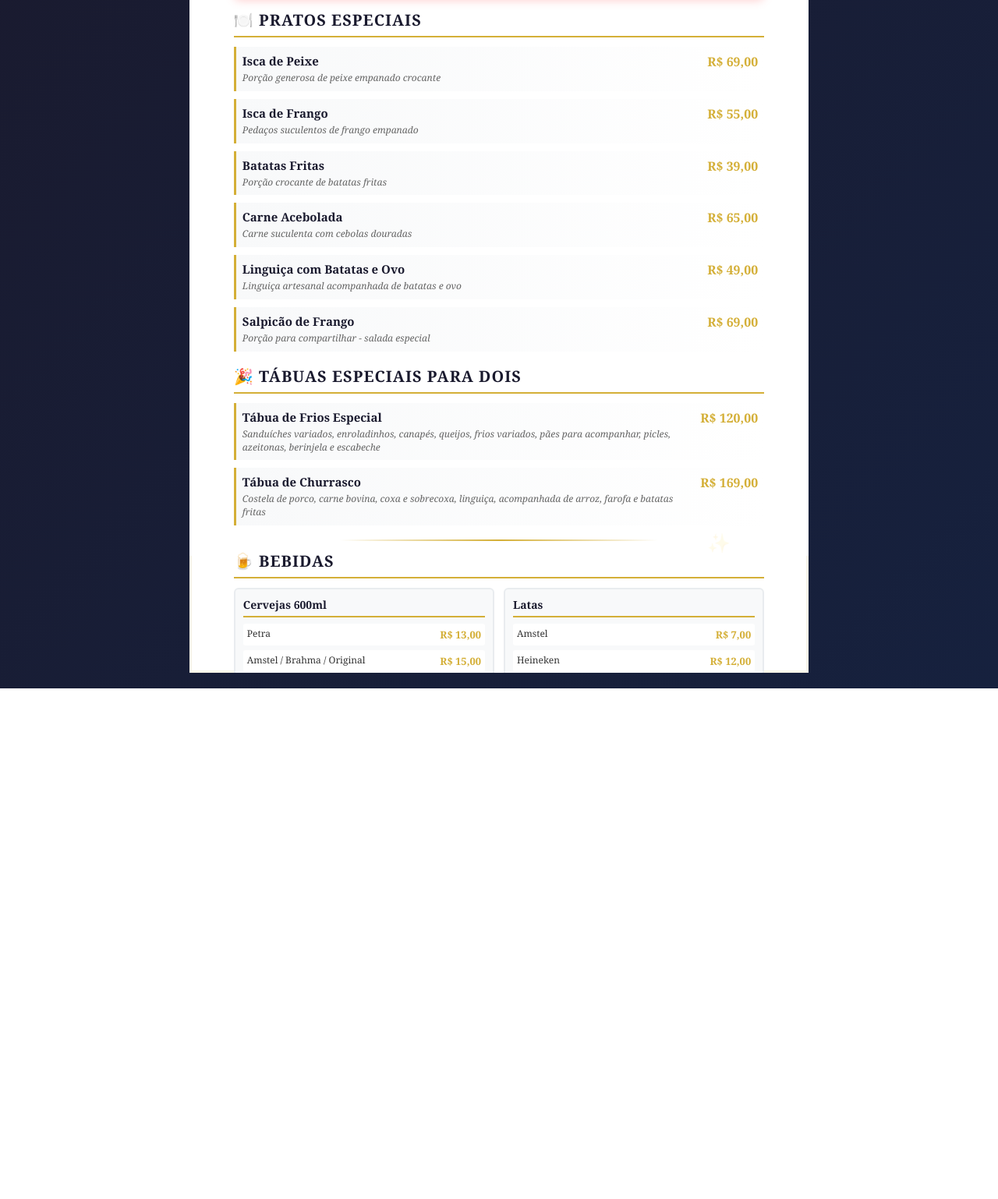
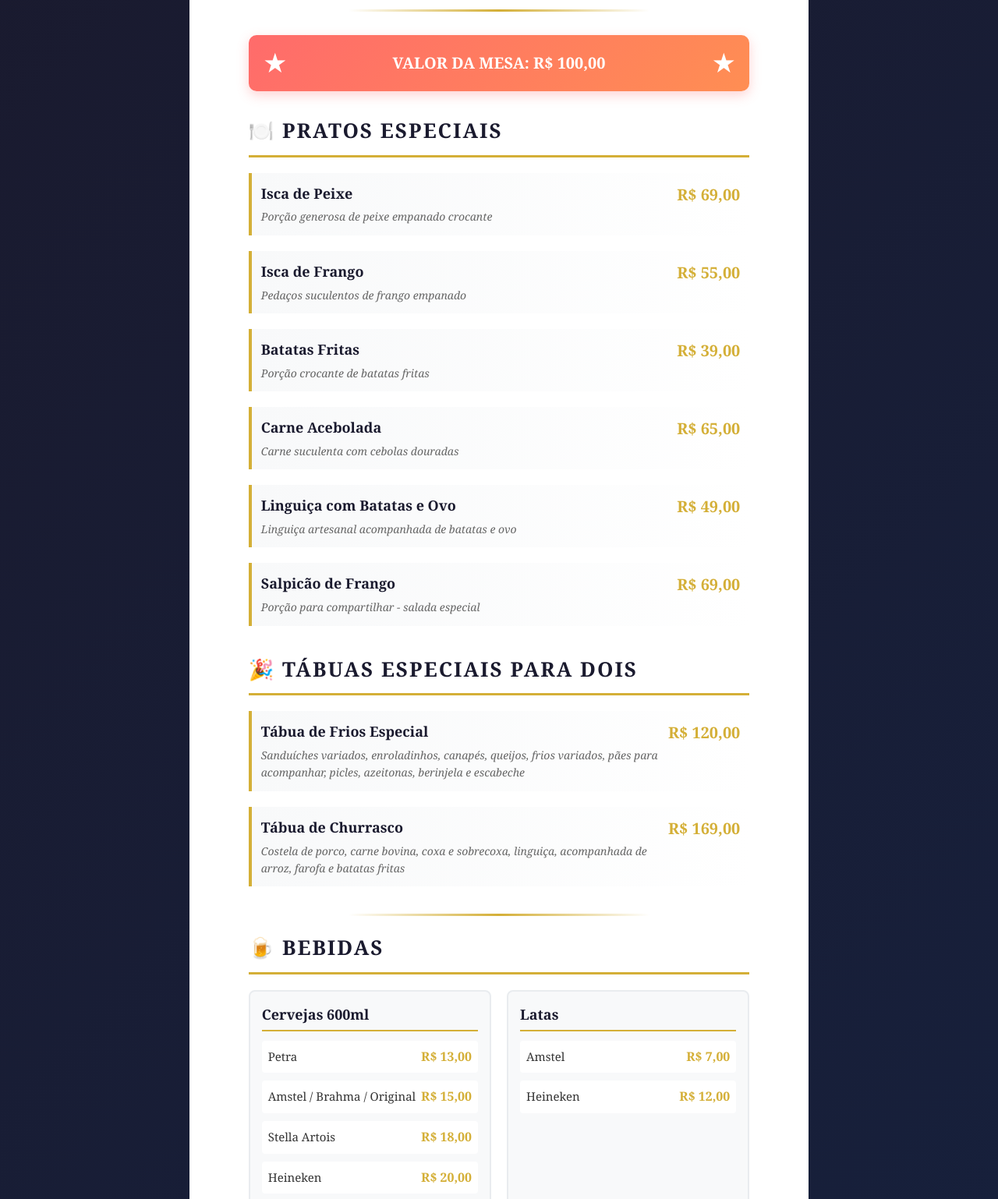
Before and after one commit to francotjayme-cpu/cardapio-hamburtina, a plain HTML site: page index.html in a window 1280 px wide. Shown: the part 280-1818 px from the top of the page at 78% size. Before the commit the page ends 1163 px from the top, so only its background shows below. Drawn offline with Linux system fonts and the light colour scheme.

Commit message:
Update index.html

```diff
--- a/index.html
+++ b/index.html
@@ -13,9 +13,6 @@
             .page {
                 page-break-after: always;
             }
-            .download-btn {
-                display: none;
-            }
         }
 
         * {
@@ -28,44 +25,17 @@
             font-family: 'Georgia', serif;
             background: linear-gradient(135deg, #1a1a2e 0%, #16213e 100%);
             color: #333;
-            line-height: 1.4;
-            padding: 20px;
+            line-height: 1.6;
         }
 
         .page {
             width: 210mm;
-            height: 297mm;
+            min-height: 297mm;
             margin: 0 auto;
             background: #fff;
             position: relative;
             overflow: hidden;
-            padding: 15mm;
-        }
-
-        .download-btn {
-            position: fixed;
-            top: 20px;
-            right: 20px;
-            background: linear-gradient(135deg, #d4af37, #f4d03f);
-            color: #1a1a2e;
-            padding: 15px 30px;
-            border: none;
-            border-radius: 50px;
-            font-size: 16px;
-            font-weight: bold;
-            cursor: pointer;
-            box-shadow: 0 5px 15px rgba(212, 175, 55, 0.4);
-            z-index: 1000;
-            transition: all 0.3s;
-        }
-
-        .download-btn:hover {
-            transform: translateY(-2px);
-            box-shadow: 0 8px 20px rgba(212, 175, 55, 0.6);
-        }
-
-        .download-btn:active {
-            transform: translateY(0);
+            padding: 20mm;
         }
 
         .decorative-corner {
@@ -122,138 +92,138 @@
 
         header {
             text-align: center;
-            margin-bottom: 15px;
+            margin-bottom: 30px;
             position: relative;
             z-index: 1;
         }
 
         .logo {
-            font-size: 38px;
+            font-size: 48px;
             font-weight: bold;
             color: #1a1a2e;
             letter-spacing: 3px;
-            margin-bottom: 5px;
+            margin-bottom: 10px;
             text-transform: uppercase;
             font-family: 'Arial Black', sans-serif;
         }
 
         .subtitle {
-            font-size: 18px;
+            font-size: 24px;
             color: #d4af37;
             font-style: italic;
-            margin-bottom: 3px;
+            margin-bottom: 5px;
             font-weight: bold;
         }
 
         .year {
-            font-size: 24px;
+            font-size: 32px;
             color: #ff6b6b;
             font-weight: bold;
             letter-spacing: 2px;
-            margin-top: 5px;
+            margin-top: 10px;
             text-shadow: 2px 2px 4px rgba(0,0,0,0.1);
         }
 
         .divider {
             width: 60%;
-            height: 2px;
+            height: 3px;
             background: linear-gradient(to right, transparent, #d4af37, transparent);
-            margin: 12px auto;
+            margin: 20px auto;
         }
 
         .section {
-            margin-bottom: 18px;
+            margin-bottom: 35px;
             position: relative;
             z-index: 1;
         }
 
         .section-title {
-            font-size: 20px;
+            font-size: 26px;
             color: #1a1a2e;
-            border-bottom: 2px solid #d4af37;
-            padding-bottom: 6px;
-            margin-bottom: 12px;
+            border-bottom: 3px solid #d4af37;
+            padding-bottom: 10px;
+            margin-bottom: 20px;
             text-transform: uppercase;
-            letter-spacing: 1px;
+            letter-spacing: 2px;
             font-weight: bold;
         }
 
         .menu-item {
             display: flex;
             justify-content: space-between;
-            margin-bottom: 10px;
-            padding: 8px;
+            margin-bottom: 20px;
+            padding: 12px;
             background: linear-gradient(to right, #f8f9fa, #fff);
-            border-left: 3px solid #d4af37;
+            border-left: 4px solid #d4af37;
             transition: all 0.3s;
         }
 
         .menu-item:hover {
             transform: translateX(5px);
-            box-shadow: 0 2px 8px rgba(0,0,0,0.1);
+            box-shadow: 0 3px 10px rgba(0,0,0,0.1);
         }
 
         .item-name {
-            font-size: 15px;
+            font-size: 18px;
             font-weight: bold;
             color: #1a1a2e;
             flex: 1;
         }
 
         .item-description {
-            font-size: 12px;
+            font-size: 14px;
             color: #666;
             font-style: italic;
-            margin-top: 3px;
+            margin-top: 5px;
         }
 
         .item-price {
-            font-size: 16px;
+            font-size: 20px;
             color: #d4af37;
             font-weight: bold;
-            min-width: 90px;
+            min-width: 100px;
             text-align: right;
         }
 
         .drinks-grid {
             display: grid;
             grid-template-columns: 1fr 1fr;
-            gap: 12px;
-            margin-top: 12px;
+            gap: 20px;
+            margin-top: 20px;
         }
 
         .drink-category {
             background: #f8f9fa;
-            padding: 10px;
-            border-radius: 6px;
+            padding: 15px;
+            border-radius: 8px;
             border: 2px solid #e9ecef;
         }
 
         .drink-category-title {
-            font-size: 14px;
+            font-size: 18px;
             color: #1a1a2e;
             font-weight: bold;
-            margin-bottom: 8px;
+            margin-bottom: 12px;
             border-bottom: 2px solid #d4af37;
-            padding-bottom: 4px;
+            padding-bottom: 5px;
         }
 
         .drink-item {
             display: flex;
             justify-content: space-between;
-            margin-bottom: 6px;
-            padding: 5px;
+            margin-bottom: 10px;
+            padding: 8px;
             background: #fff;
-            border-radius: 3px;
+            border-radius: 4px;
         }
 
         .drink-name {
-            font-size: 12px;
+            font-size: 15px;
             color: #333;
         }
 
         .drink-price {
-            font-size: 13px;
+            font-size: 16px;
             color: #d4af37;
             font-weight: bold;
         }
@@ -261,13 +231,13 @@
         .special-note {
             background: linear-gradient(135deg, #ff6b6b, #ff8e53);
             color: white;
-            padding: 12px;
-            border-radius: 8px;
+            padding: 20px;
+            border-radius: 10px;
             text-align: center;
-            margin: 15px 0;
-            font-size: 16px;
+            margin: 30px 0;
+            font-size: 20px;
             font-weight: bold;
-            box-shadow: 0 4px 12px rgba(255, 107, 107, 0.3);
+            box-shadow: 0 5px 15px rgba(255, 107, 107, 0.3);
             position: relative;
             z-index: 1;
         }
@@ -275,47 +245,47 @@
         .special-note::before {
             content: "★";
             position: absolute;
-            left: 15px;
+            left: 20px;
             top: 50%;
             transform: translateY(-50%);
-            font-size: 24px;
+            font-size: 30px;
         }
 
         .special-note::after {
             content: "★";
             position: absolute;
-            right: 15px;
+            right: 20px;
             top: 50%;
             transform: translateY(-50%);
-            font-size: 24px;
+            font-size: 30px;
         }
 
         footer {
             text-align: center;
-            margin-top: 20px;
-            padding-top: 12px;
+            margin-top: 40px;
+            padding-top: 20px;
             border-top: 2px solid #d4af37;
             position: relative;
             z-index: 1;
         }
 
         .social {
-            font-size: 15px;
+            font-size: 18px;
             color: #1a1a2e;
             font-weight: bold;
         }
 
         .service-charge {
-            font-size: 12px;
+            font-size: 14px;
             color: #666;
-            margin-top: 6px;
+            margin-top: 10px;
             font-style: italic;
         }
 
         .celebration-text {
-            font-size: 14px;
+            font-size: 16px;
             color: #d4af37;
-            margin-top: 8px;
+            margin-top: 15px;
             font-style: italic;
         }
     </style>
```
